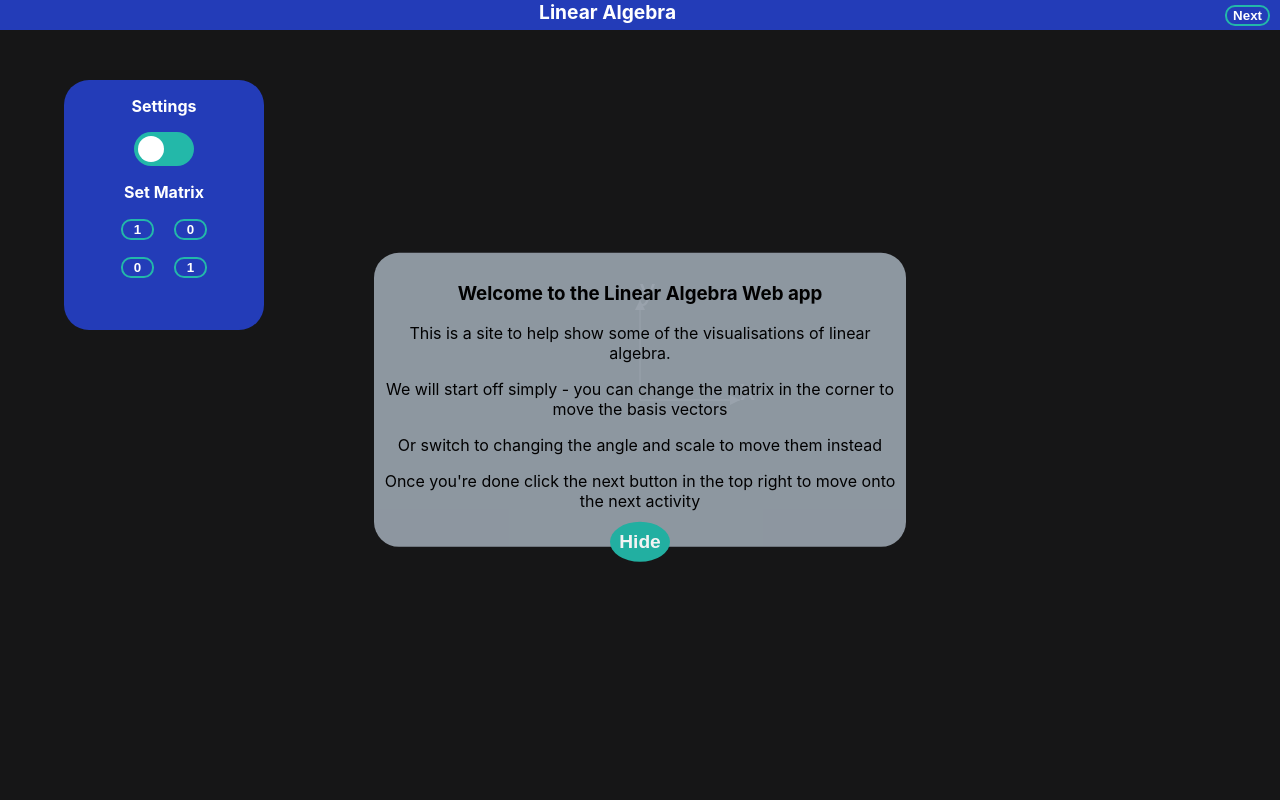
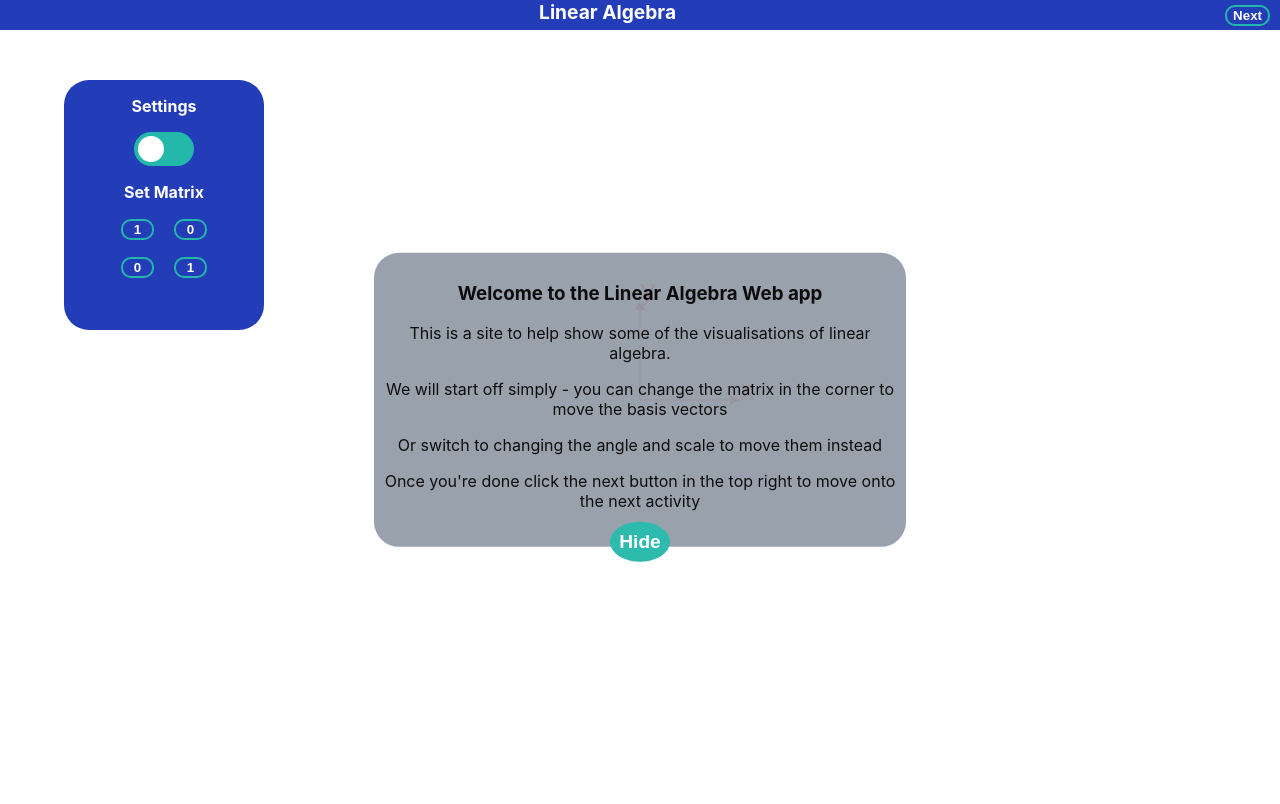
Before and after one commit to SimpsonThomas/maths-web, a React (Create React App) app: page / in a window 1280 px wide. Built offline with nearby package versions, Linux system fonts and the light colour scheme.

Commit message:
Changing colours and componentising code

```diff
--- a/src/App.js
+++ b/src/App.js
@@ -5,6 +5,7 @@ import React, { useState } from "react";
 
 const App = props => {
   const [display, setDisplay] = useState('start')
+  let canvasProps = {background:'white',major:'red',minor:'black'}
   return (
     <div className="App">
       <div className='navBar'>
@@ -16,8 +17,8 @@ const App = props => {
           onClick={e => {e.preventDefault(); setDisplay('start')}}>
             Back</button> :<></>}
       </div>
-      {display === 'start' ? <Basic className ='canvas'/> :<></>}
-      {display === 'start2' ? <Canvas className ='canvas'/> :<></>}
+      {display === 'start' ? <Basic className ='canvas' props={canvasProps}/> :<></>}
+      {display === 'start2' ? <Canvas className ='canvas' props={canvasProps}/> :<></>}
     </div>
   );
 }
--- a/src/Components/basicCanvas.js
+++ b/src/Components/basicCanvas.js
@@ -1,7 +1,9 @@
 import React, { useEffect, useRef, useState } from "react";
 import './canvas.css'
+import { drawLineArrow } from "./canvasComponents";
 
 const Basic = props => {
+    const inherit = props.props
     // creating state items
     const [matrix, setMatrix] = useState({1:1,2:0,3:0,4:1})
     const [angle, setAngle] = useState({'x':0, 'y':0})
@@ -14,47 +16,9 @@ const Basic = props => {
         size : 100, // size of grid squares
         startX: 15,
         startY: 15,
-        majorAxColour: 'white', // default colours
-        minorAxColour: '#9a9ca1',
-        backgroundColour: '#161617',
-    }
-
-    const drawLine = (ctx, start, end, colour, transform=[1,0,0,1], text='') => { // drawing a line
-        //let width = ctx.canvas.width
-        //let height = ctx.canvas.height
-        ctx.beginPath()
-        ctx.strokeStyle = colour
-        ctx.fillStyle = colour
-        ctx.font = "30px Arial"
-        ctx.save()
-        ctx.transform(transform[0],transform[1],transform[2],transform[3],0,0)
-        ctx.moveTo(start.x, start.y)
-        ctx.lineTo(end.x, end.y)
-        //ctx.transform(1,0,0,-1,0,0)
-        ctx.translate(end.x,end.y)
-        ctx.rotate(Math.PI*3)
-        ctx.scale(-1,1)
-        ctx.fillText(text,0,0)
-        ctx.restore()
-        ctx.stroke()
-
-        // creating arrowheads
-
-        var endRadians=Math.atan((end.y-start.y)/(end.x-start.x));
-        endRadians+=((end.x>=start.x)?90:-90)*Math.PI/180;
-
-        ctx.beginPath()
-        ctx.save()
-        ctx.transform(transform[0],transform[1],transform[2],transform[3],0,0)
-        ctx.translate(end.x, end.y)
-        ctx.rotate(endRadians)
-        ctx.moveTo(0,0)
-        ctx.lineTo(5,10)
-        ctx.lineTo(-5,10)
-        ctx.closePath()
-        ctx.restore()
-        ctx.fill()
-
+        majorAxColour: inherit.major, // default colours
+        minorAxColour: inherit.minor,
+        backgroundColour: inherit.background,
     }
 
     const grid = (ctx,
@@ -62,26 +26,8 @@ const Basic = props => {
         transform=[1,0,0,1]) => { // creating the grid
         let gridSize = gridProps.size
 
-        drawLine(ctx, {x:0,y:0}, {x:gridSize, y:0},colour, transform, 'x')
-        drawLine(ctx, {x:0,y:0}, {y:gridSize, x:0},colour, transform, 'y')
-    }
-
-    const shiftGrid = (ctx) => {
-        //let gridSize = gridProps.size
-        let width = ctx.canvas.width
-        let height = ctx.canvas.height
-        let angleRadX = 2*Math.PI*angle.x/360
-        let angleRadY = 2*Math.PI*angle.y/360
-        let transform1 = Math.cos(angleRadX)*scale.x
-        let transform2 = -Math.sin(angleRadX)*scale.x
-        let transform3 = Math.sin(angleRadY)*scale.y
-        let transform4 = Math.cos(angleRadY)*scale.y
-
-        if (!switchMat) grid(ctx,'white',[matrix[1],matrix[2],matrix[3],matrix[4]])
-        //ctx.setTransform(matrix[1],matrix[2],matrix[3],matrix[4],width/2,height/2)
-
-        if (switchMat) grid(ctx,'white',[transform1,transform2,transform3,transform4])
-        ctx.setTransform(1,0,0,1,width/2,height/2)
+        drawLineArrow(ctx, {x:0,y:0}, {x:gridSize, y:0},colour, transform, 'x')
+        drawLineArrow(ctx, {x:0,y:0}, {y:gridSize, x:0},colour, transform, 'y')
     }
 
     const [windowSize, setWindowSize] = useState({
@@ -116,8 +62,18 @@ const Basic = props => {
             context.clearRect(-canvas.width, -canvas.height,context.canvas.width,context.canvas.height)
             context.fillStyle = gridProps.backgroundColour
             context.fillRect(-canvas.width/2, -canvas.height/2, canvas.width, canvas.height)
-            //grid(context)
-            shiftGrid(context)
+
+            let angleRadX = 2*Math.PI*angle.x/360
+            let angleRadY = 2*Math.PI*angle.y/360
+            let transform1 = Math.cos(angleRadX)*scale.x
+            let transform2 = -Math.sin(angleRadX)*scale.x
+            let transform3 = Math.sin(angleRadY)*scale.y
+            let transform4 = Math.cos(angleRadY)*scale.y
+
+            let mat = !switchMat ? [matrix[1],matrix[2],matrix[3],matrix[4]]
+                : [transform1, transform2, transform3, transform4]
+
+            grid(context, gridProps.majorAxColour,mat)
 
             animationFrameId = window.requestAnimationFrame(render)
         }
--- a/src/Components/canvas.js
+++ b/src/Components/canvas.js
@@ -1,7 +1,9 @@
 import React, { useEffect, useRef, useState } from "react";
 import './canvas.css'
+import {drawLine} from "./canvasComponents";
 
 const Canvas = props => {
+    const inherit = props.props
     // creating state items
     const [matrix, setMatrix] = useState({1:1,2:0,3:0,4:1})
     const [vector, setVector] = useState({'x':0, 'y':0})
@@ -9,15 +11,14 @@ const Canvas = props => {
     const [scale, setScale] = useState({'x':1,'y':1})
 
     const canvasRef = useRef(null)
-
     // basic props for the grid
     const gridProps = {
         size : 30, // size of grid squares
         startX: 15,
         startY: 15,
-        majorAxColour: 'blue', // default colours
-        minorAxColour: 'white',
-        backgroundColour: '#161617',
+        majorAxColour: inherit.major, // default colours
+        minorAxColour: inherit.minor,
+        backgroundColour: inherit.background,
         vectorColour: 'green'
     }
 
@@ -27,19 +28,6 @@ const Canvas = props => {
         ctx.arc(50,100,20*Math.sin(frameCount*0.05)**2,0,2*Math.PI)
         ctx.fill()
     }*/
-
-    const drawLine = (ctx, start, end, colour, transform=[1,0,0,1]) => { // drawing a line
-        //let width = ctx.canvas.width
-        //let height = ctx.canvas.height
-        ctx.beginPath()
-        ctx.strokeStyle = colour
-        ctx.save()
-        ctx.transform(transform[0],transform[1],transform[2],transform[3],0,0)
-        ctx.moveTo(start.x, start.y)
-        ctx.lineTo(end.x, end.y)
-        ctx.restore()
-        ctx.stroke()
-    }
 
     const grid = (ctx,
         colourMinor=gridProps.minorAxColour,
@@ -51,29 +39,21 @@ const Canvas = props => {
         let height = ctx.canvas.height
         ctx.save()
 
-        for (let i=-1000; i*gridSize<=100*Math.max(height/2,width/2); i++) {
+        for (let i=-100*Math.max(height/2,width/2); i*gridSize<=0; i++) {
             let colour = i===0 ? colourMajor : colourMinor
+            let lineWidth = i===0 ? 2 : 1
 
             // x gridlines
-            drawLine(ctx, {x:-50*width,y:i*gridSize}, {x:50*width,y:i*gridSize}, colour, transform)
-            drawLine(ctx, {x:-50*width,y:-i*gridSize}, {x:50*width,y:-i*gridSize}, colour,transform)
+            drawLine(ctx, {x:-50*width,y:i*gridSize}, {x:50*width,y:i*gridSize}, colour, transform, lineWidth)
+            drawLine(ctx, {x:-50*width,y:-i*gridSize}, {x:50*width,y:-i*gridSize}, colour,transform, lineWidth)
 
             // y gridlines
-            drawLine(ctx, {y:-50*height,x:i*gridSize}, {y:50*height,x:i*gridSize}, colour,transform)
-            drawLine(ctx, {y:-50*height,x:-i*gridSize}, {y:50*height,x:-i*gridSize}, colour,transform)
+            drawLine(ctx, {y:-50*height,x:i*gridSize}, {y:50*height,x:i*gridSize}, colour,transform, lineWidth)
+            drawLine(ctx, {y:-50*height,x:-i*gridSize}, {y:50*height,x:-i*gridSize}, colour,transform, lineWidth)
         }
 
-        ctx.lineWidth = 2
-        drawLine(ctx, {x:0,y:0}, {x:vector.x*gridSize, y:vector.y*gridSize}, colourVector,transform)
+        drawLine(ctx, {x:0,y:0}, {x:vector.x*gridSize, y:vector.y*gridSize}, colourVector,transform, 2)
         ctx.restore()
-    }
-
-    const shiftGrid = (ctx, shift=[1,0,0,1]) => {
-        //let gridSize = gridProps.size
-        let width = ctx.canvas.width
-        let height = ctx.canvas.height
-        grid(ctx,gridProps.minorAxColour, gridProps.majorAxColour, 'green',shift)
-        ctx.setTransform(1,0,0,1,width/2,height/2)
     }
 
     /*const detShape = (ctx, colour='red') => {
@@ -113,13 +93,10 @@ const Canvas = props => {
         let height = ctx.canvas.height
 
         let gridSize = gridProps.size
-        ctx.save()
-        ctx.lineWidth = 3
-        drawLine(ctx, {x:0,y:0}, {x:eigenVec1[0]*gridSize*10, y:-eigenVec1[1]*gridSize*10}, 'red',transform)
+        drawLine(ctx, {x:0,y:0}, {x:eigenVec1[0]*gridSize*10, y:-eigenVec1[1]*gridSize*10}, 'yellow',transform, 3)
         //drawLine(ctx, {x:0,y:0}, {x:eigenVec1[0]*gridSize*10, y:-eigenVec1[1]*gridSize*10}, 'yellow')
-        drawLine(ctx, {x:0,y:0}, {x:eigenVec2[0]*gridSize*10, y:-eigenVec2[1]*gridSize*10}, 'red',transform)
+        drawLine(ctx, {x:0,y:0}, {x:eigenVec2[0]*gridSize*10, y:-eigenVec2[1]*gridSize*10}, 'yellow',transform, 3)
         //drawLine(ctx, {x:0,y:0}, {x:eigenVec2[0]*gridSize*10, y:-eigenVec2[1]*gridSize*10}, 'yellow')
-        ctx.restore()
         ctx.setTransform(1,0,0,1,width/2,height/2)
     }
 
@@ -144,7 +121,7 @@ const Canvas = props => {
         canvas.height = canvas.offsetHeight;
 
         //let frameCount = 0
-        let animationFrameId
+        //let animationFrameId
 
         const render = () => {
             context.setTransform(1,0,0,-1,canvas.width/2, canvas.height/2)
@@ -165,18 +142,17 @@ const Canvas = props => {
             let mat = !switchMat ? [matrix[1],matrix[2],matrix[3],matrix[4]]
                 : [transform1, transform2, transform3, transform4]
 
-            if (!switchMat) shiftGrid(context, mat)
-            else shiftGrid(context, mat)
+            grid(context, gridProps.minorAxColour, gridProps.majorAxColour, 'green',mat)
             if (showEigen) eigenVector(context,mat)
             //draw(context,frameCount)
 
-            animationFrameId = window.requestAnimationFrame(render)
+//            animationFrameId = window.requestAnimationFrame(render)
         }
         render()
 
-        return () => {
+        /*return () => {
             window.cancelAnimationFrame(animationFrameId)
-        }
+        }*/
         //eslint-disable-next-line react-hooks/exhaustive-deps
     })
 
--- /dev/null
+++ b/src/Components/canvasComponents.js
@@ -0,0 +1,56 @@
+//import React, { useEffect, useRef, useState } from "react";
+import './canvas.css'
+
+const drawLine = (ctx, start, end, colour, transform=[1,0,0,1],width=1) => { // drawing a line
+    //let width = ctx.canvas.width
+    //let height = ctx.canvas.height
+    ctx.beginPath()
+    ctx.strokeStyle = colour
+    ctx.lineWidth = width
+    ctx.save()
+    ctx.transform(transform[0],transform[1],transform[2],transform[3],0,0)
+    ctx.moveTo(start.x, start.y)
+    ctx.lineTo(end.x, end.y)
+    ctx.restore()
+    ctx.stroke()
+}
+
+const drawLineArrow = (ctx, start, end, colour, transform=[1,0,0,1], text='') => { // drawing a line
+    //let width = ctx.canvas.width
+    //let height = ctx.canvas.height
+    ctx.beginPath()
+    ctx.strokeStyle = colour
+    ctx.fillStyle = colour
+    ctx.font = "30px Arial"
+    ctx.save()
+    ctx.transform(transform[0],transform[1],transform[2],transform[3],0,0)
+    ctx.moveTo(start.x, start.y)
+    ctx.lineTo(end.x, end.y)
+    //ctx.transform(1,0,0,-1,0,0)
+    ctx.translate(end.x,end.y)
+    ctx.rotate(Math.PI*3)
+    ctx.scale(-1,1)
+    ctx.fillText(text,0,0)
+    ctx.restore()
+    ctx.stroke()
+
+    // creating arrowheads
+
+    var endRadians=Math.atan((end.y-start.y)/(end.x-start.x));
+    endRadians+=((end.x>=start.x)?90:-90)*Math.PI/180;
+
+    ctx.beginPath()
+    ctx.save()
+    ctx.transform(transform[0],transform[1],transform[2],transform[3],0,0)
+    ctx.translate(end.x, end.y)
+    ctx.rotate(endRadians)
+    ctx.moveTo(0,0)
+    ctx.lineTo(5,10)
+    ctx.lineTo(-5,10)
+    ctx.closePath()
+    ctx.restore()
+    ctx.fill()
+
+}
+
+export {drawLine, drawLineArrow}
```
